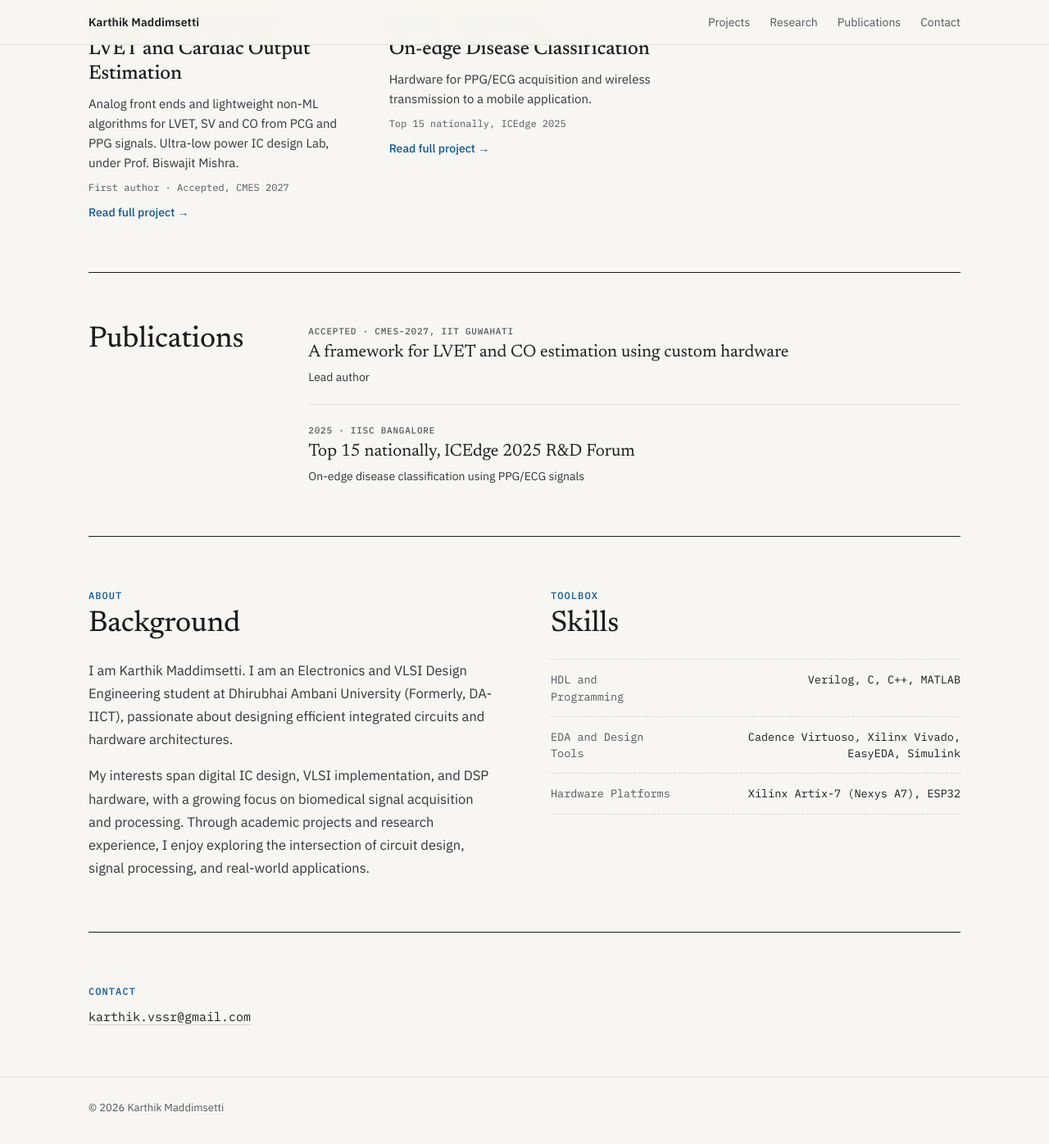
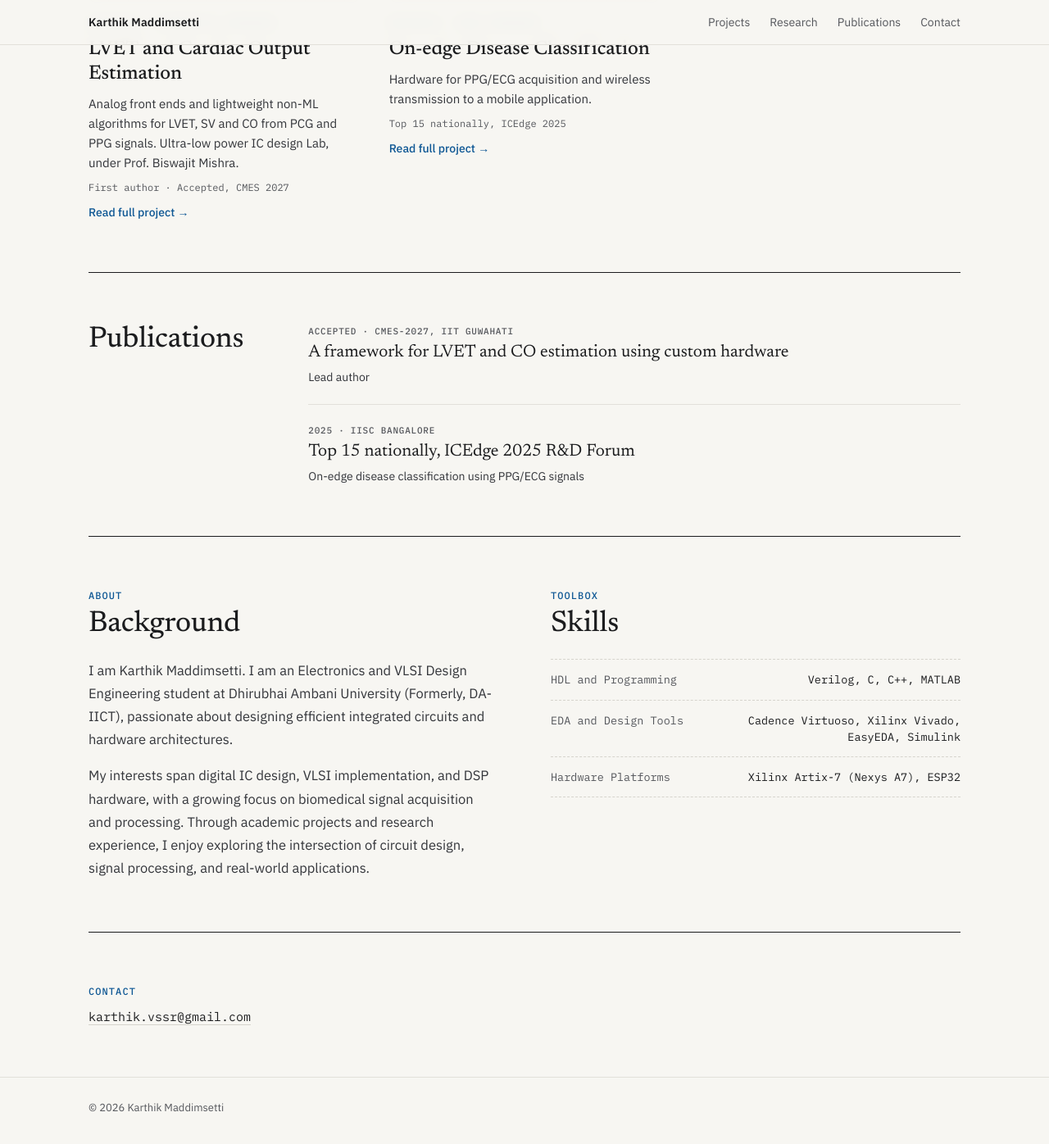
Before and after one commit to karthikm-22/karthikm-22.github.io, a Jekyll site: the page built from index.html, in a window 1280 px wide and 1400 px high, scrolled down 2557 px. Shown: the top 1396 px of the window at 82% size. Built offline with Jekyll 4.4.1, drawn with Linux system fonts in a browser that asks for light colours.

Commit message:
Skills table: label column sized to the longest label
Co-Authored-By: Claude Opus 5.5 <noreply@anthropic.com>
Claude-Session: https://claude.ai/code/session_01AKG1NoTwCQwdDbFKPKq22J

```diff
--- a/css/style.css
+++ b/css/style.css
@@ -90,7 +90,8 @@ a.card:hover{transform:translateY(-3px);text-decoration:none;color:var(--ink)}
 .about-text{display:flex;flex-direction:column;gap:16px}
 .about-text .para{font-size:16.5px;line-height:1.7}
 .skills{margin:0;border-top:1px dashed var(--line-2)}
-.skills>div{display:grid;grid-template-columns:11em 1fr;align-items:baseline;gap:4px 20px;padding:14px 0;border-bottom:1px dashed var(--line-2);font-family:var(--mono);font-size:13.5px;line-height:1.5}
+.skills{display:grid;grid-template-columns:max-content 1fr}
+.skills>div{display:grid;grid-column:1/-1;grid-template-columns:subgrid;align-items:baseline;gap:4px 20px;padding:14px 0;border-bottom:1px dashed var(--line-2);font-family:var(--mono);font-size:13.5px;line-height:1.5}
 .skills dt{color:var(--muted)}
 .skills dd{margin:0;color:var(--ink);text-align:right}
 .contact{display:flex;flex-direction:column;align-items:flex-start;gap:14px}
```
